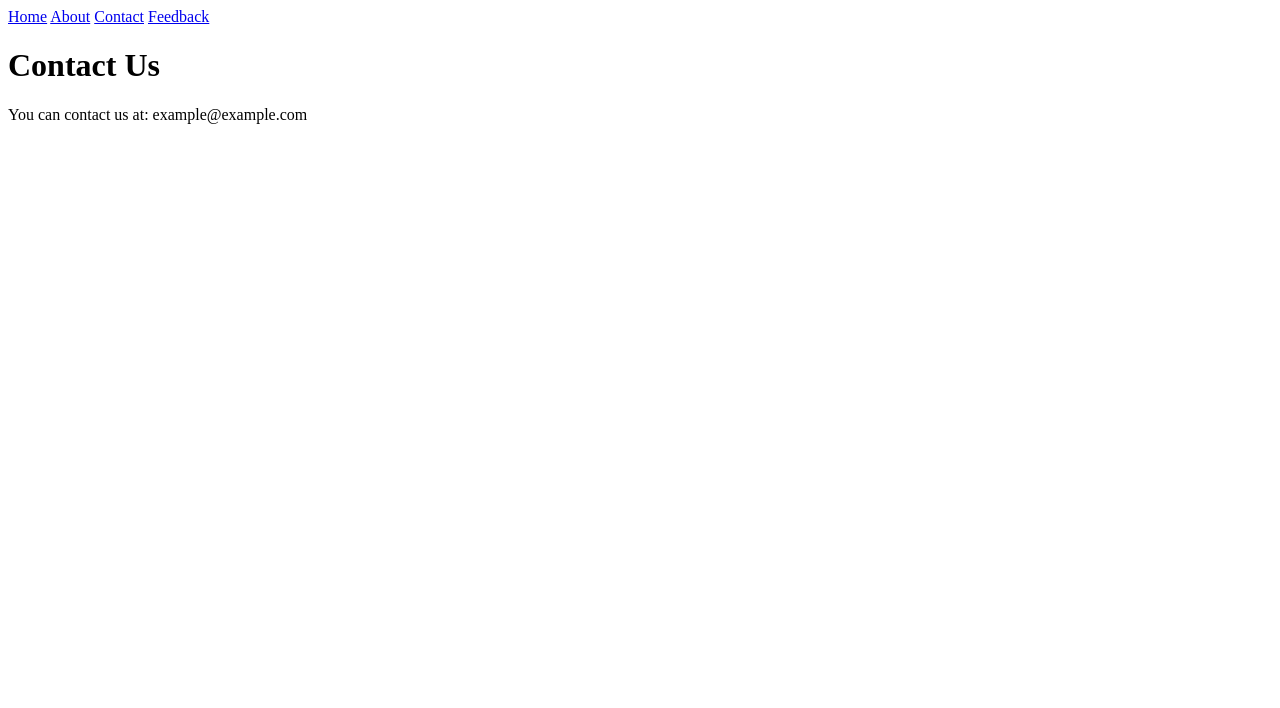
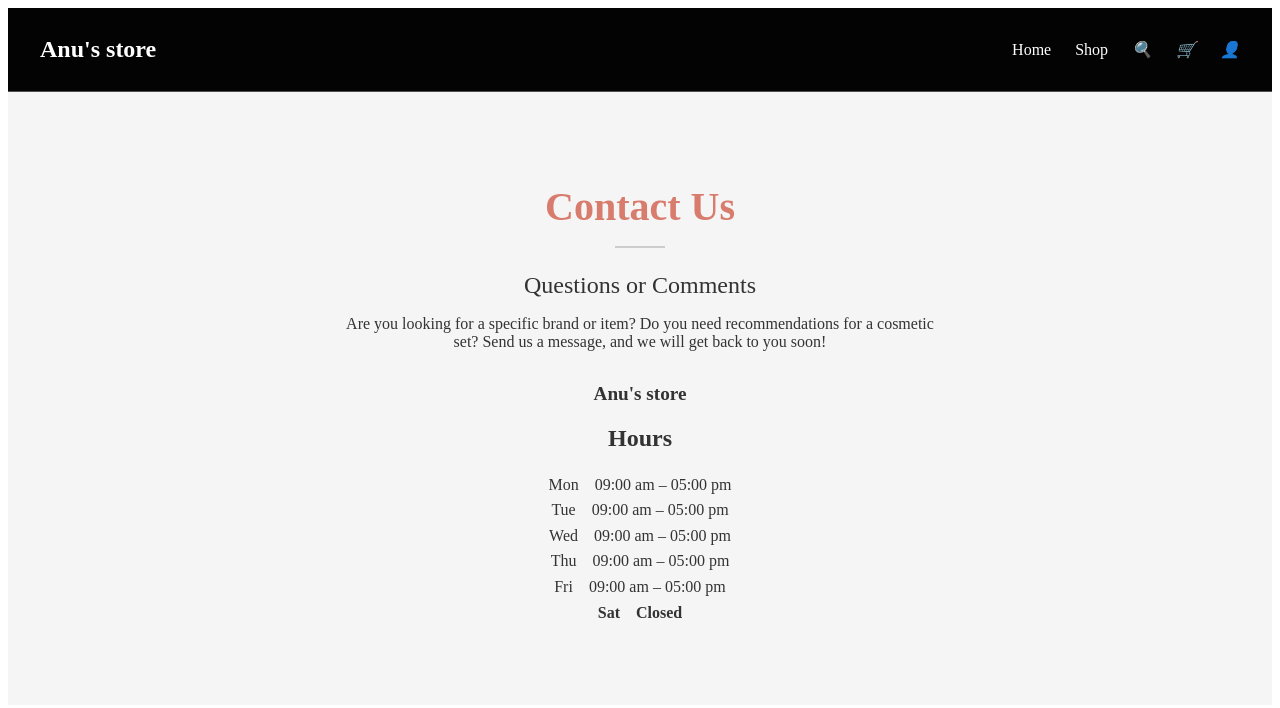
Before and after one commit to anuradhapatnala/radha.github.io, a plain HTML site: page contact.html in a window 1280 px wide. Drawn offline with Linux system fonts and the light colour scheme.

Commit message:
Update contact.html

```diff
--- a/contact.html
+++ b/contact.html
@@ -4,19 +4,39 @@
 <head>
   <meta charset="UTF-8">
   <meta name="viewport" content="width=device-width, initial-scale=1.0">
-  <title>Contact</title>
+  <title>Contact Us - Anu's Store</title>
   <link rel="stylesheet" href="style.css">
 </head>
 <body>
-  <nav>
-    <a href="index.html">Home</a>
-    <a href="about.html">About</a>
-    <a href="contact.html">Contact</a>
-    <a href="feedback.html">Feedback</a>
-  </nav>
-  <main>
-    <h1>Contact Us</h1>
-    <p>You can contact us at: example@example.com</p>
+  <header class="header header-dark">
+    <nav class="navbar">
+      <div class="logo">Anu's store</div>
+      <ul class="nav-links">
+        <li><a href="index.html">Home</a></li>
+        <li><a href="shop.html">Shop</a></li>
+        <li><a href="#"><i class="icon-search"></i></a></li>
+        <li><a href="#"><i class="icon-cart"></i></a></li>
+        <li><a href="#"><i class="icon-user"></i></a></li>
+      </ul>
+    </nav>
+  </header>
+
+  <main class="contact-section">
+    <h1 class="contact-title">Contact Us</h1>
+    <hr class="divider">
+    <p class="contact-subtitle">Questions or Comments</p>
+    <p class="contact-description">Are you looking for a specific brand or item? Do you need recommendations for a cosmetic set? Send us a message, and we will get back to you soon!</p>
+    <p class="store-name">Anu's store</p>
+
+    <h2>Hours</h2>
+    <ul class="store-hours">
+      <li>Mon &nbsp;&nbsp; 09:00 am – 05:00 pm</li>
+      <li>Tue &nbsp;&nbsp; 09:00 am – 05:00 pm</li>
+      <li>Wed &nbsp;&nbsp; 09:00 am – 05:00 pm</li>
+      <li>Thu &nbsp;&nbsp; 09:00 am – 05:00 pm</li>
+      <li>Fri &nbsp;&nbsp; 09:00 am – 05:00 pm</li>
+      <li><strong>Sat</strong> &nbsp;&nbsp; <strong>Closed</strong></li>
+    </ul>
   </main>
 </body>
 </html>
```
